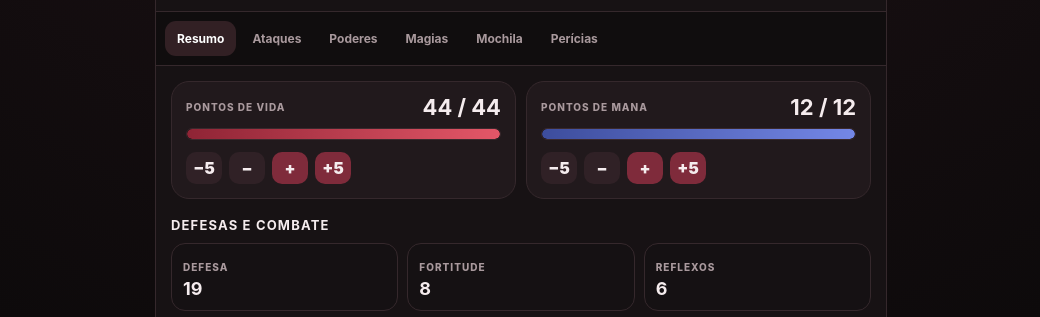
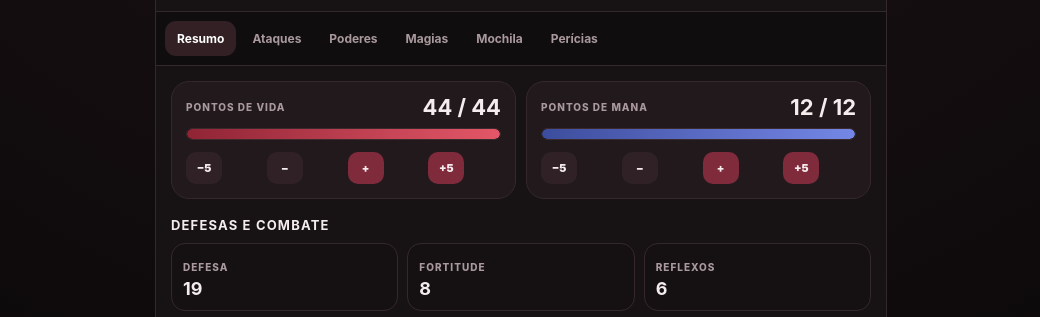
Before and after one commit to wjunior311-hash/porumfio, a plain HTML site: page index.html in a window 1280 px wide. Shown: the part 452-769 px from the top of the page, without its empty margins (119-1159 px from the left). Drawn offline with Linux system fonts and the light colour scheme; no server answers.

Commit message:
Ajusta controles de PV e PM nas fichas

```diff
--- a/style.css
+++ b/style.css
@@ -73,3 +73,5 @@
 @media(max-width:1200px){.master-grid{grid-template-columns:repeat(3,minmax(200px,1fr))!important}}
 @media(max-width:760px){.master-grid{grid-template-columns:repeat(2,minmax(160px,1fr))!important}}
 @media(max-width:520px){.master-grid{grid-template-columns:1fr!important}.master-card-top{min-height:290px}.master-avatar{height:290px!important}}
+
+.resource .controls{display:grid;grid-template-columns:repeat(4,1fr);gap:8px}.resource .controls button{min-width:0;padding:8px 4px;font-size:11px}
```
